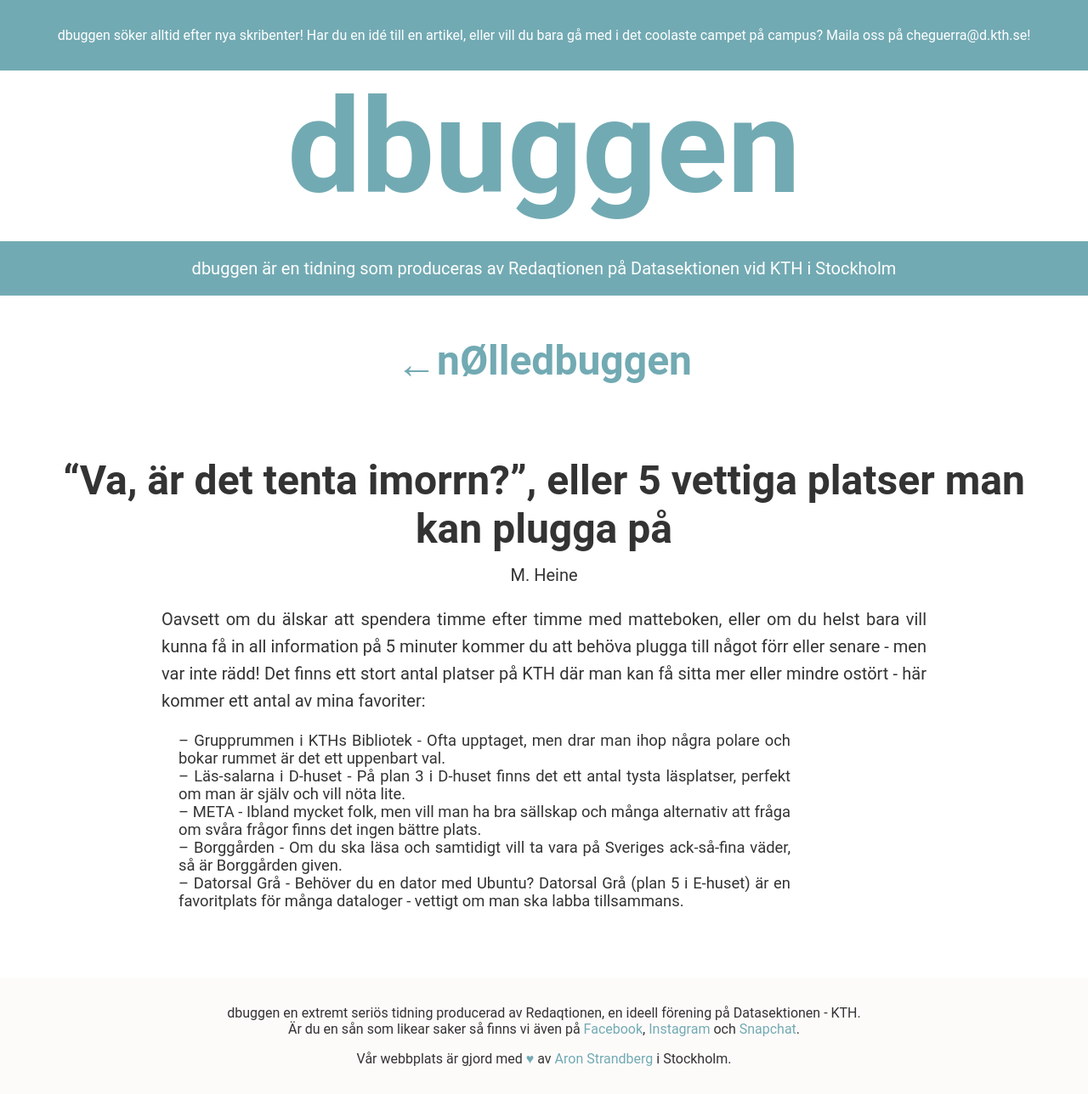
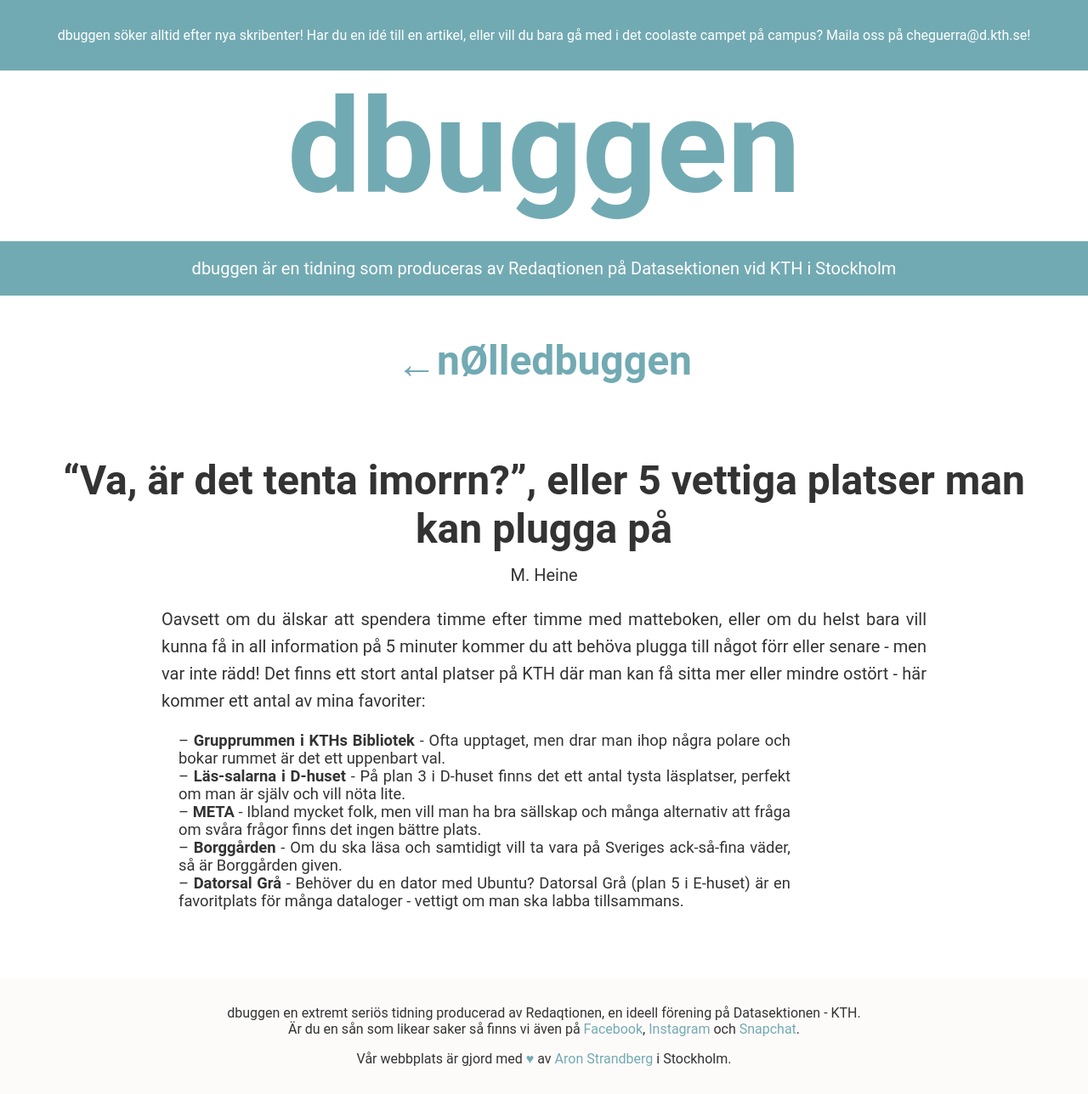
Before and after one commit to datasektionen/dbuggen, a Jekyll site: the page built from _posts/2016-08-10-pluggplatser.md, in a window 1280 px wide. Shown: the whole page at 85% size. Built offline with Jekyll 4.4.1, drawn with Linux system fonts in a browser that asks for light colours.

Commit message:
updated layout

```diff
--- a/_posts/2016-08-10-pluggplatser.md
+++ b/_posts/2016-08-10-pluggplatser.md
@@ -7,8 +7,8 @@ author: M. Heine
 
 Oavsett om du älskar att spendera timme efter timme med matteboken, eller om du helst bara vill kunna få in all information på 5 minuter kommer du att behöva plugga till något förr eller senare - men var inte rädd! Det finns ett stort antal platser på KTH där man kan få sitta mer eller mindre ostört - här kommer ett antal av mina favoriter:
 
-- Grupprummen i KTHs Bibliotek - Ofta upptaget, men drar man ihop några polare och bokar rummet är det ett uppenbart val.
-- Läs-salarna i D-huset - På plan 3 i D-huset finns det ett antal tysta läsplatser, perfekt om man är själv och vill nöta lite.
-- META - Ibland mycket folk, men vill man ha bra sällskap och många alternativ att fråga om svåra frågor finns det ingen bättre plats.
-- Borggården - Om du ska läsa och samtidigt vill ta vara på Sveriges ack-så-fina väder, så är Borggården given.
-- Datorsal Grå - Behöver du en dator med Ubuntu? Datorsal Grå (plan 5 i E-huset) är en favoritplats för många dataloger - vettigt om man ska labba tillsammans.
+* __Grupprummen i KTHs Bibliotek__ - Ofta upptaget, men drar man ihop några polare och bokar rummet är det ett uppenbart val.
+* __Läs-salarna i D-huset__ - På plan 3 i D-huset finns det ett antal tysta läsplatser, perfekt om man är själv och vill nöta lite.
+* __META__ - Ibland mycket folk, men vill man ha bra sällskap och många alternativ att fråga om svåra frågor finns det ingen bättre plats.
+* __Borggården__ - Om du ska läsa och samtidigt vill ta vara på Sveriges ack-så-fina väder, så är Borggården given.
+* __Datorsal Grå__ - Behöver du en dator med Ubuntu? Datorsal Grå (plan 5 i E-huset) är en favoritplats för många dataloger - vettigt om man ska labba tillsammans.
```
Also changed, not shown: _posts/2016-08-10-billy.md (+2 -2 lines), _posts/2016-08-10-ledare.md (+3 -3 lines), _posts/2016-08-10-prokrastinera.md (+1 -1 lines).
